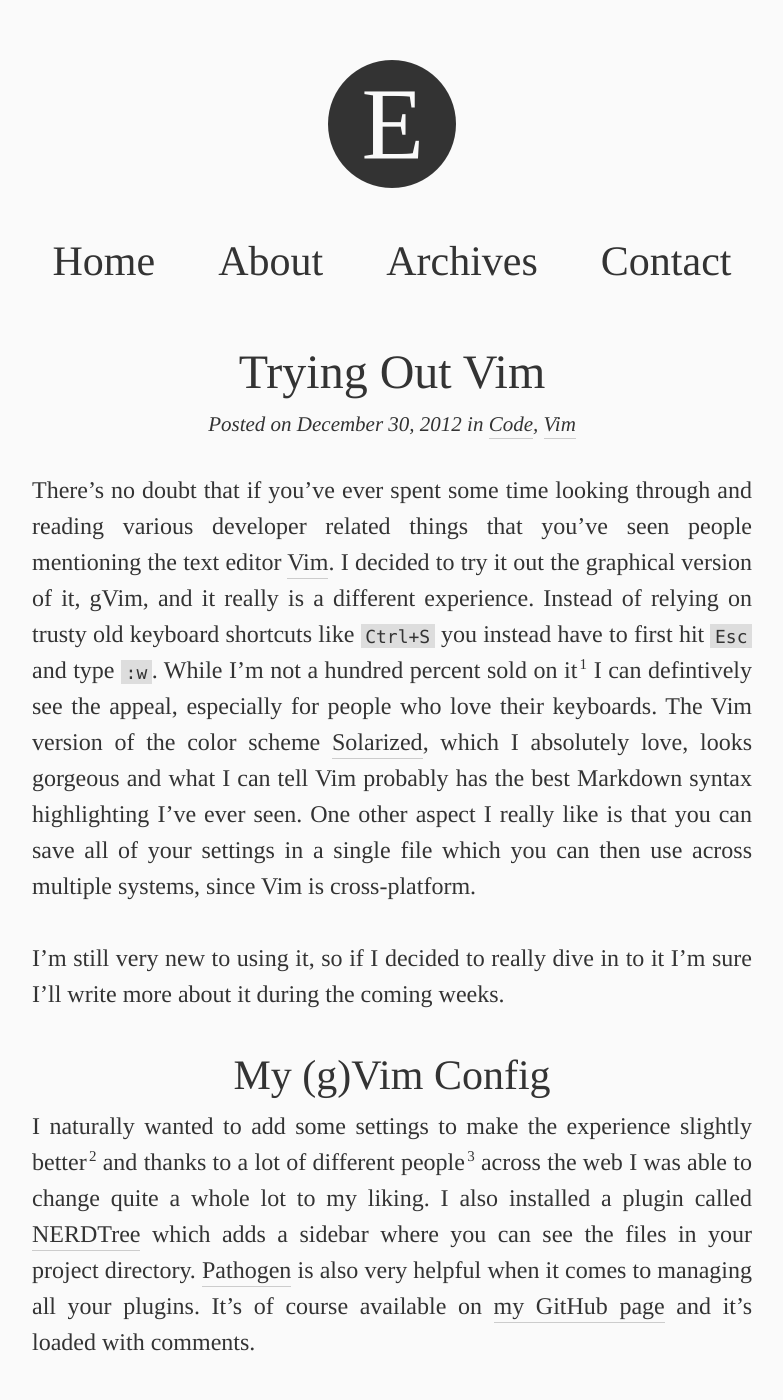
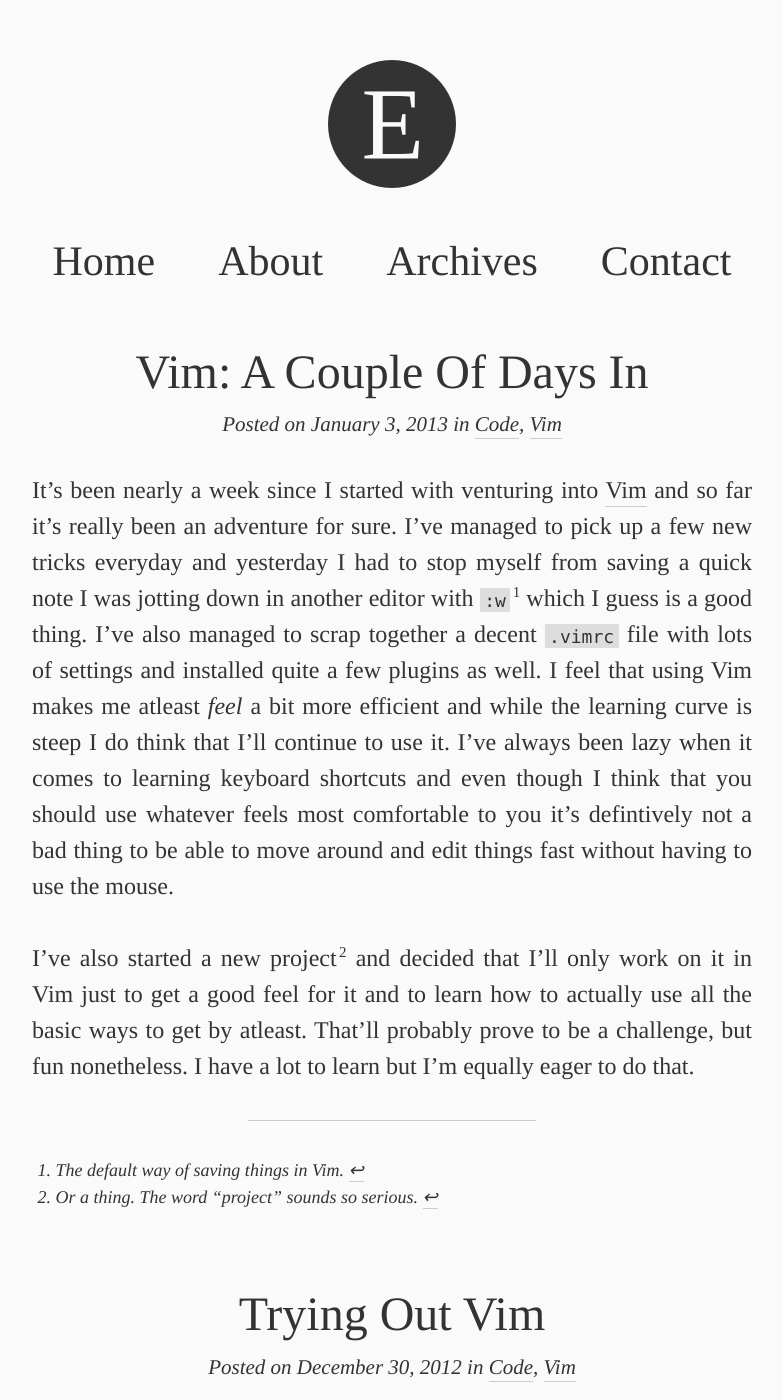
Before and after one commit to gummesson/ellengummesson, a Jekyll site: the page built from index.html, in a window 1280 px wide and 1400 px high. Shown: the whole window, without its empty margins (248-1031 px from the left). Built offline with Jekyll 4.4.1, drawn with Linux system fonts in a browser that asks for light colours; the list of posts is cut into pages by our own code; some of the changed text lies outside the part shown.

Commit message:
Updated.

```diff
--- a/_config.yml
+++ b/_config.yml
@@ -10,6 +10,7 @@
 post:
   template: _post.txt
   extension: md
+editor: gvim
 transfer:
   robocopy: _site\ D:\Git\gummesson.github.com\ /e
   rsync: -av _site/ ~/Git/gummesson.github.com/
--- a/_post.txt
+++ b/_post.txt
@@ -1,5 +1,5 @@
 ---
-title: ""
+title:
 tags: []
 layout: post
 comments: true
--- /dev/null
+++ b/_posts/2013-01-03-vim-a-couple-of-days-in.md
@@ -0,0 +1,16 @@
+---
+title: "Vim: A Couple Of Days In"
+tags: [Code, Vim]
+layout: post
+comments: true
+external-link: false
+---
+
+It's been nearly a week since I started with venturing into [Vim](http://www.vim.org/ "Vim") and so far it's really been an adventure for sure. I've managed to pick up a few new tricks everyday and yesterday I had to stop myself from saving a quick note I was jotting down in another editor with `:w`[^20130103-1] which I guess is a good thing. I've also managed to scrap together a decent `.vimrc` file with lots of settings and installed quite a few plugins as well. I feel that using Vim makes me atleast *feel* a bit more efficient and while the learning curve is steep I do think that I'll continue to use it. I've always been lazy when it comes to learning keyboard shortcuts and even though I think that you should use whatever feels most comfortable to you it's defintively not a bad thing to be able to move around and edit things fast without having to use the mouse.
+
+I've also started a new project[^20130103-2] and decided that I'll only work on it in Vim just to get a good feel for it and to learn how to actually use all the basic ways to get by atleast. That'll probably prove to be a challenge, but fun nonetheless. I have a lot to learn but I'm equally eager to do that.
+
+***
+
+[^20130103-1]: The default way of saving things in Vim.
+[^20130103-2]: Or a thing. The word "project" sounds so serious.
--- a/assets/css/global.css
+++ b/assets/css/global.css
@@ -37,7 +37,7 @@
 }
 
   body {
-    font            : 400 150%/ 1.5 "Tinos", Georgia, Times, Serif;
+    font            : 400 150%/1.5 "Tinos", Georgia, Times, Serif;
     color           : #333;
     background-color: #fafafa;
   }
--- a/humans.txt
+++ b/humans.txt
@@ -7,7 +7,7 @@
 
 /* SITE */
 
-Last Update: 01/01/2013
+Last Update: 03/01/2013
   Standards: HTML5 and CSS3
  Components: HTML5Shiv
    Software: SublimeText 2 (http://www.sublimetext.com/)
```
Also changed, not shown: projects/index.md (+1 -17 lines), 1 other file.
